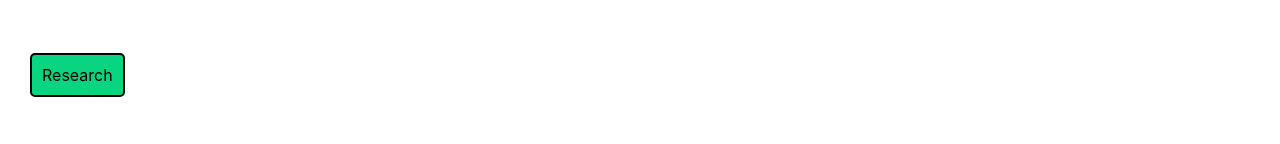
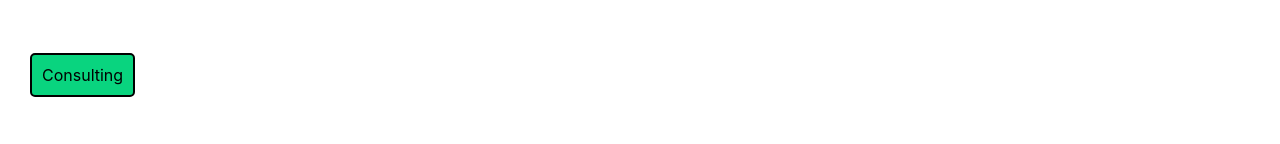
Before and after one commit to JRFink/jrfphyspagesnew, a Next.js app: page /research/gen in a window 1280 px wide. Shown: the part 262-406 px from the top of the page. Built offline with nearby package versions, Linux system fonts and the light colour scheme.

Commit message:
Update index.tsx

```diff
--- a/pages/research/gen/index.tsx
+++ b/pages/research/gen/index.tsx
@@ -8,7 +8,7 @@ const Gen = () => {
     return (
         <>
             <br />
-            <Link href="/research" className={style.backtoLink}>Research</Link>
+            <Link href="/consulting" className={style.backtoLink}>Consulting</Link>
             <br></br>
             <br></br>
 
```
